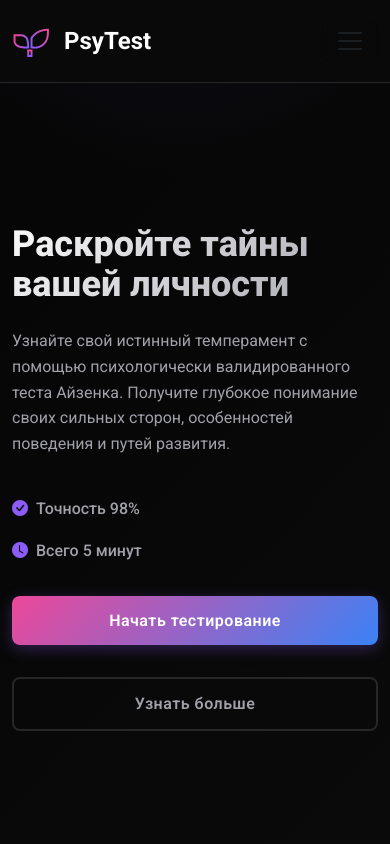
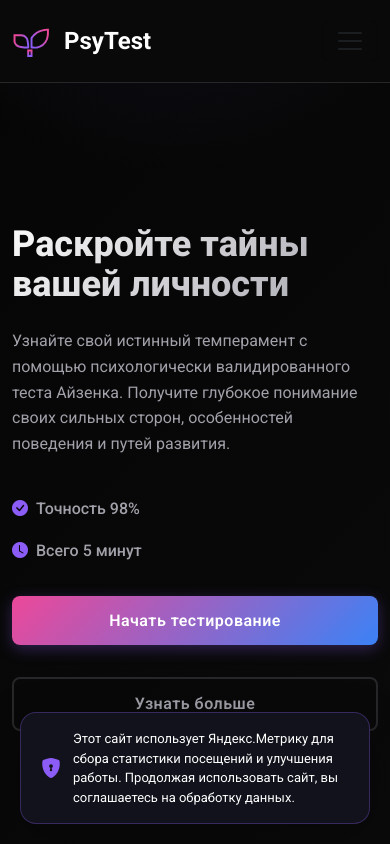
Before and after one commit to Lina-fire/PsyTest, a plain HTML site: page index.html in a window 390 px wide. Shown: the top 844 px of the page. Drawn offline with nearby package versions, Linux system fonts and the light colour scheme.

Commit message:
Добавление метрики, скачивания файлов

```diff
--- a/index.html
+++ b/index.html
@@ -326,7 +326,118 @@
             mirror: false
         });
     </script>
+<!-- Cookie Information Banner (только информационный, без кнопок) -->
+    <div id="cookie-notification" class="cookie-notification" style="display: none;">
+        <div class="cookie-content">
+            <div class="cookie-text">
+                <i class="bi bi-shield-lock-fill"></i>
+                <span>Этот сайт использует Яндекс.Метрику для сбора статистики посещений и улучшения работы. Продолжая
+                    использовать сайт, вы соглашаетесь на обработку данных.</span>
+            </div>
+        </div>
+    </div>
 
+    <style>
+        .cookie-notification {
+            position: fixed;
+            bottom: 20px;
+            left: 20px;
+            right: 20px;
+            max-width: 600px;
+            margin: 0 auto;
+            background: rgba(20, 20, 30, 0.95);
+            backdrop-filter: blur(10px);
+            border: 1px solid rgba(139, 92, 246, 0.3);
+            border-radius: 16px;
+            padding: 16px 20px;
+            z-index: 10000;
+            box-shadow: 0 10px 40px rgba(0, 0, 0, 0.3);
+            animation: slideUp 0.5s ease;
+        }
+
+        .cookie-content {
+            display: flex;
+            align-items: center;
+            justify-content: space-between;
+            gap: 20px;
+            flex-wrap: wrap;
+        }
+
+        .cookie-text {
+            display: flex;
+            align-items: center;
+            gap: 12px;
+            color: #fff;
+            font-size: 14px;
+            line-height: 1.5;
+            flex: 1;
+        }
+
+        .cookie-text i {
+            font-size: 24px;
+            color: #8b5cf6;
+            flex-shrink: 0;
+        }
+
+        .cookie-close {
+            background: none;
+            border: none;
+            color: rgba(255, 255, 255, 0.7);
+            font-size: 28px;
+            line-height: 1;
+            cursor: pointer;
+            padding: 0 8px;
+            transition: color 0.3s ease;
+            flex-shrink: 0;
+        }
+
+        .cookie-close:hover {
+            color: #fff;
+        }
+
+        @keyframes slideUp {
+            from {
+                transform: translateY(100%);
+                opacity: 0;
+            }
+            to {
+                transform: translateY(0);
+                opacity: 1;
+            }
+        }
+
+        @media (max-width: 768px) {
+            .cookie-content {
+                flex-wrap: nowrap;
+            }
+
+            .cookie-text {
+                font-size: 13px;
+            }
+
+            .cookie-text i {
+                font-size: 20px;
+            }
+        }
+    </style>
+
+    <script>
+
+        // Показываем уведомление при загрузке страницы
+        document.addEventListener('DOMContentLoaded', function () {
+            setTimeout(() => {
+                const notification = document.getElementById('cookie-notification');
+                if (notification) {
+                    notification.style.display = 'block';
+
+                    // Автоматически скрываем через 10 секунд
+                    setTimeout(() => {
+                        notification.style.display = 'none';
+                    }, 10000);
+                }
+            }, 1000);
+        });
+    </script>
 </body>
 
 </html>
--- a/script.js
+++ b/script.js
@@ -434,6 +434,11 @@ function finishTest() {
         finishButton.innerHTML = '<span>Завершение...</span>';
     }
 
+    // Отправляем событие о начале завершения теста
+    if (typeof ym !== 'undefined') {
+        ym(106614245, 'reachGoal', 'test_completed');
+    }
+
     setTimeout(() => {
         const scores = calculateScores();
         const result = determineTemperament(scores);
@@ -454,6 +459,14 @@ function finishTest() {
 
         if (resultContent) {
             resultContent.scrollIntoView({ behavior: 'smooth' });
+        }
+
+        // Отправляем событие с результатом теста
+        if (typeof ym !== 'undefined') {
+            ym(106614245, 'reachGoal', 'test_result', {
+                'temperament': result.name,
+                'scores': JSON.stringify(scores)
+            });
         }
 
         // АВТОМАТИЧЕСКОЕ СКАЧИВАНИЕ PDF
@@ -671,6 +684,24 @@ function updateDetailedAnalysis(data) {
 function downloadTemperamentPDF(temperamentName) {
     const data = temperamentData[temperamentName];
     if (data && data.pdfUrl) {
+        // Отправляем событие в Яндекс.Метрику
+        if (typeof ym !== 'undefined') {
+            try {
+                // Основная цель - скачивание файла
+                ym(106614245, 'reachGoal', 'download_pdf', {
+                    'temperament': temperamentName,
+                    'file_name': `${temperamentName.toLowerCase()}.pdf`
+                });
+
+                // Дополнительные цели для детального анализа
+                ym(106614245, 'reachGoal', `${temperamentName.toLowerCase()}_download`);
+
+                console.log(`Событие download_pdf отправлено для ${temperamentName}`);
+            } catch (e) {
+                console.log('Ошибка при отправке в Метрику:', e);
+            }
+        }
+
         const link = document.createElement('a');
         link.href = data.pdfUrl;
         link.download = `${temperamentName.toLowerCase()}.pdf`;
```
